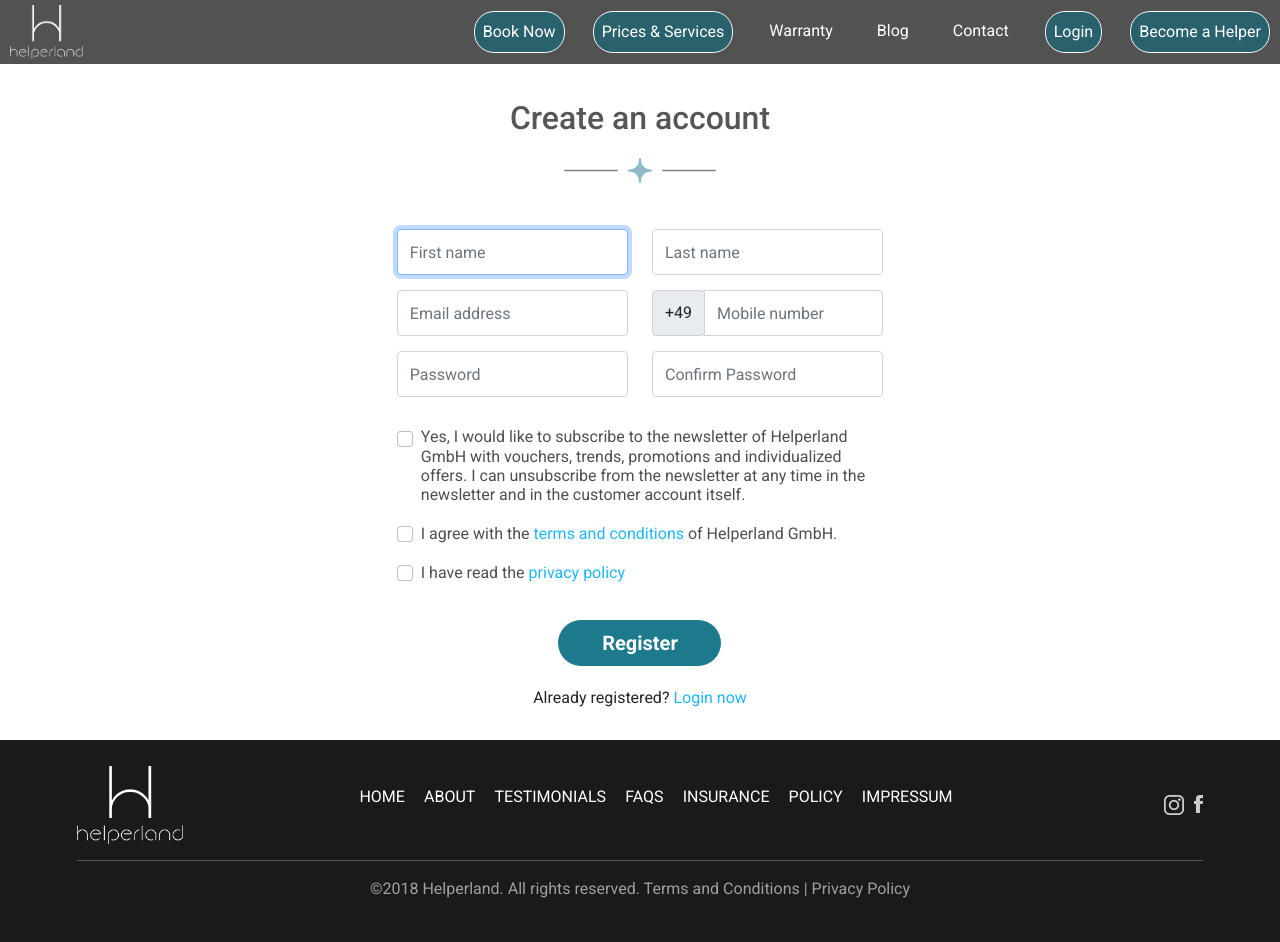
After one commit to SmitBhikadiya/HelperLand-Cleaning-Services, a PHP site: page /customer-signup.html in a window 1280 px wide. The commit adds this page. Run offline with PHP 8.4, Linux system fonts and the light colour scheme; some libraries are stand-ins or nearby versions.

Commit message:
PSD to HTML conversion completed for customer-signup.html page

```diff
--- /dev/null
+++ b/HTML/customer-signup.html
@@ -0,0 +1,181 @@
+<!DOCTYPE html>
+<html lang="en">
+
+<head>
+    <meta charset="UTF-8">
+    <meta http-equiv="X-UA-Compatible" content="IE=edge">
+    <meta name="viewport" content="width=device-width, initial-scale=1.0">
+
+    <link rel="stylesheet" href="https://cdn.jsdelivr.net/npm/bootstrap@5.1.3/dist/css/bootstrap.min.css">
+    <link rel="stylesheet" href="./static/css/footer.css">
+    <link rel="stylesheet" href="./static/css/header2.css">
+    <link rel="stylesheet" href="./static/css/customer-signup.css">
+
+    <script src="https://code.jquery.com/jquery-3.2.1.slim.min.js"></script>
+    <script src="https://cdnjs.cloudflare.com/ajax/libs/popper.js/1.12.9/umd/popper.min.js"></script>
+    <script src="https://maxcdn.bootstrapcdn.com/bootstrap/4.0.0/js/bootstrap.min.js"></script>
+    <link rel="stylesheet" href="https://cdnjs.cloudflare.com/ajax/libs/font-awesome/4.7.0/css/font-awesome.min.css">
+    <title>Customer SignUp</title>
+</head>
+
+<body>
+
+    <div class="main">
+
+        <section id="section-header" class="d-block">
+            <nav class="navbar navbar-expand-lg">
+                <a class="navbar-brand" href="#">
+                    <img src="./static/images/nav-logo.png" alt="">
+                </a>
+                <button class="navbar-toggler navbar-dark" type="button" data-toggle="collapse" data-target="#navbarNav"
+                    aria-controls="navbarNav" aria-expanded="false" aria-label="Toggle navigation">
+                    <span class="navbar-toggler-icon"></span>
+                </button>
+                <div class="collapse navbar-collapse" id="navbarNav">
+                    <ul class="navbar-nav">
+                        <li class="nav-item">
+                            <button class="nav-link btn btn-outline-light nav-btn" href="#">Book Now</button>
+                        </li>
+                        <li class="nav-item">
+                            <button class="nav-link btn btn-outline-light nav-btn" href="#">Prices & Services</button>
+                        </li>
+                        <li class="nav-item">
+                            <a class="nav-link" href="#">Warranty</a>
+                        </li>
+                        <li class="nav-item">
+                            <a class="nav-link" href="#">Blog</a>
+                        </li>
+                        <li class="nav-item">
+                            <a class="nav-link" href="#">Contact</a>
+                        </li>
+                        <li class="nav-item">
+                            <button class="nav-link btn btn-outline-light nav-btn" href="#">Login</button>
+                        </li>
+                        <li class="nav-item">
+                            <button class="nav-link btn btn-outline-light nav-btn" href="#">Become a
+                                Helper</button>
+                        </li>
+                    </ul>
+                </div>
+            </nav>
+            <div class="header-image"></div>
+        </section>
+
+        <section id="section-form">
+            <div class="fewwords-title">
+                <h1>Create an account</h1>
+                <div class="h-line">
+                    <img src="./static/images/line.png" alt="" class="line">
+                    <img src="./static/images/star.png" alt="" class="star">
+                    <img src="./static/images/line.png" alt="" class="line">
+                </div>
+            </div>
+            <div class="form">
+                <form action="#">
+                    <div class="row">
+                        <div class="col-lg-6 col-md-6 col-sm-6" style="padding-bottom: 15px;">
+                            <input class="form-control" name="firstname" placeholder="First name" type="text"
+                                required autofocus />
+                        </div>
+                        <div class="col-lg-6 col-md-6 col-sm-6" style="padding-bottom: 15px;">
+                            <input class="form-control" name="lastname" placeholder="Last name" type="text"
+                                required />
+                        </div>
+                    </div>
+                    <div class="row">
+                        <div class="col-lg-6 col-md-6 col-sm-6" style="padding-bottom: 15px;">
+                            <input class="form-control" name="email" placeholder="Email address" type="email"
+                                required />
+                        </div>
+                        <div class="col-lg-6 col-md-6 col-sm-6" style="padding-bottom: 15px;">
+                            <div class="input-group ">
+                                <div class="input-group-prepend">
+                                    <div class="input-group-text">+49</div>
+                                </div>
+                                <input type="number" class="form-control" id="inlineFormInputGroup"
+                                    placeholder="Mobile number">
+                            </div>
+                        </div>
+                    </div>
+                    <div class="row">
+                        <div class="col-lg-6 col-md-6 col-sm-6" style="padding-bottom: 15px;">
+                            <input class="form-control" name="psw" placeholder="Password" type="text"
+                                required autofocus />
+                        </div>
+                        <div class="col-lg-6 col-md-6 col-sm-6" style="padding-bottom: 15px;">
+                            <input class="form-control" name="cpsw" placeholder="Confirm Password" type="text"
+                                required />
+                        </div>
+                    </div>
+                    <div class="form-check">
+                        <input class="form-check-input" type="checkbox" value="" id="flexCheckDefault">
+                        <label class="form-check-label" for="flexCheckDefault">
+                            Yes, I would like to subscribe to the newsletter of Helperland GmbH with vouchers, trends, promotions and individualized offers. I can unsubscribe from the newsletter at any time in the newsletter and in the customer account itself.
+                        </label>
+                    </div>
+                    <div class="form-check">
+                        <input class="form-check-input" type="checkbox" value="" id="flexCheckDefault1">
+                        <label class="form-check-label" for="flexCheckDefault1">
+                            I agree with the <a href="#">terms and conditions</a> of Helperland GmbH.
+                        </label>
+                    </div>
+                    <div class="form-check">
+                        <input class="form-check-input" type="checkbox" value="" id="flexCheckDefault2">
+                        <label class="form-check-label" for="flexCheckDefault2">
+                            I have read the <a href="#">privacy policy </a>
+                        </label>
+                    </div>
+                    <div class="submit text-center">
+                        <button>Register</button>
+                        <p>Already registered? <a href="#">Login now</a></p>
+                    </div>
+                </form>
+            </div>
+        </section>
+
+    </div>
+
+    <section id="section-footer" class="container-fluid">
+        <div class="f-main row">
+            <div class="footer-logo col-xl-2">
+                <img src="./static/images/white-logo-transparent-background.png"
+                    srcset="./static/images/white-logo-transparent-background.png" class="footer1-logo ">
+            </div>
+            <div class="footer-nav col-xl-8">
+                <ul>
+                    <li><a href="#home">HOME</a></li>
+                    <li><a href="#news">ABOUT</a></li>
+                    <li><a href="#contact">TESTIMONIALS</a></li>
+                    <li><a href="#about">FAQS</a></li>
+                    <li><a href="#news">INSURANCE</a></li>
+                    <li><a href="#contact">POLICY</a></li>
+                    <li><a href="#about">IMPRESSUM</a></li>
+                </ul>
+            </div>
+            <div class="footer-social col-xl-2">
+                <img src="./static/images/facebook.png" alt="">
+                <img src="./static/images/insta.png" alt="">
+            </div>
+        </div>
+        <hr class="hr">
+        <div class="f-sub">
+            <p>©2018 Helperland. All rights reserved. Terms and Conditions | Privacy Policy</p>
+        </div>
+    </section>
+
+    <script>
+        $(document).ready(function(){
+            $(window).scroll(function(){
+                if(this.scrollY > 5){
+                    $(".navbar").addClass("sticky");
+                }else{
+                    $(".navbar").removeClass("sticky");
+                }
+            });
+        });
+    </script>
+    <script src="./static/js/footer.js"></script>
+
+</body>
+
+</html>
--- a/HTML/sp-sign-up.html
+++ b/HTML/sp-sign-up.html
@@ -14,6 +14,7 @@
     <script src="https://cdnjs.cloudflare.com/ajax/libs/popper.js/1.12.9/umd/popper.min.js"></script>
     <script src="https://maxcdn.bootstrapcdn.com/bootstrap/4.0.0/js/bootstrap.min.js"></script>
     <script src="https://code.jquery.com/jquery-3.6.0.min.js"></script>
+
     <link rel="stylesheet" href="https://cdnjs.cloudflare.com/ajax/libs/font-awesome/4.7.0/css/font-awesome.min.css">
 
     <title>Become a Pro</title>
@@ -107,6 +108,7 @@
                                 <label class="form-check-label" for="flexCheckDefault">
                                     Send me newsletters from Helperland
                                 </label>
+
                             </div>
                             <div class="form-check">
                                 <input class="form-check-input" type="checkbox" value="" id="flexCheckDefault1">
--- /dev/null
+++ b/HTML/static/css/customer-signup.css
@@ -0,0 +1,110 @@
+@import url("https://fonts.googleapis.com/css2?family=Roboto:wght@400;500;700&display=swap");
+
+* {
+    margin: 0;
+    padding: 0;
+    font-family: "Roboto", sans-serif;
+}
+
+/* Navabar */
+.navbar {
+    position: static;
+}
+
+.navbar.sticky {
+    position: fixed;
+    z-index: 999;
+}
+
+/* Form */
+.form {
+    width: 38%;
+    margin: 30px auto;
+}
+
+.form-control, .input-group-text {
+    height: 46px;
+}
+
+.msg {
+    height: 146px !important;
+}
+
+.form-check {
+    margin: 15px 0;
+}
+
+.form-check-label {
+    font-size: 1rem;
+    font-weight: normal;
+    font-stretch: normal;
+    font-style: normal;
+    line-height: 1.2;
+    letter-spacing: normal;
+    color: #4f4f4f;
+}
+
+.form-check-label a,
+.submit a {
+    text-decoration: none;
+    color: #1fb6ff;
+    cursor: pointer;
+}
+
+.submit button {
+    background-color: #1d7a8c;
+    color: white;
+    border: none;
+    width: 163px;
+    height: 46px;
+    margin: 20px;
+    font-size: 20px;
+    border-radius: 46px;
+    font-weight: bold;
+}
+
+@media screen and (max-width: 1200px) {
+    .form {
+        width: 70%;
+    }
+}
+
+@media screen and (max-width: 450px) {
+    .form {
+        width: 90%;
+    }
+
+    .title {
+        font-size: 1.8rem;
+    }
+}
+
+
+/* Fewwords title */
+.fewwords-title {
+    text-align: center;
+    font-size: 1.2rem;
+}
+
+.fewwords-title h1 {
+    margin-top: 25px;
+    font-size: 2rem;
+    color: #565656;
+}
+
+.h-line {
+    margin-bottom: 34px;
+    opacity: 0.5;
+}
+
+.fewwords-title .line {
+    height: 50px;
+    width: 5%;
+}
+
+/* section-form */
+
+.header-image {
+    height: 10px;
+    background: none;
+}
--- a/HTML/static/css/spsignup.css
+++ b/HTML/static/css/spsignup.css
@@ -91,7 +91,7 @@ h2 {
 
 .btn-down {
     position: absolute;
-    top: 85%;
+    bottom: -20%;
     left: 50%;
 }
 
@@ -272,6 +272,9 @@ h2 {
     }
 }
 
+/* For captcha */
+
+
 /* Extra CSS */
 
 #section-newsseltter{
```
